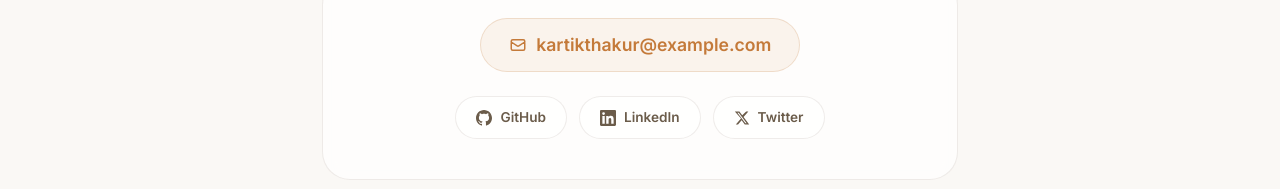
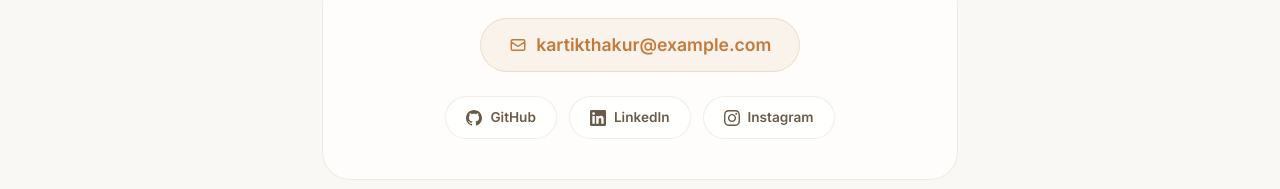
Before and after one commit to kartikthhakur07/my-portfolio, a React (Create React App) app in the folder client/: page / in a window 1280 px wide. Shown: the part 4344-4533 px from the top of the page. Built offline with nearby package versions, Linux system fonts and the light colour scheme.

Commit message:
feat: add real social links - GitHub, LinkedIn, Instagram

```diff
--- a/client/src/components/Contact.js
+++ b/client/src/components/Contact.js
@@ -17,24 +17,31 @@
         </a>
 
         <div className="social-links">
-          <a href="https://github.com/" target="_blank" rel="noreferrer" className="social-link">
+
+          {/* GitHub */}
+          <a href="https://github.com/kartikthhakur07" target="_blank" rel="noreferrer" className="social-link">
             <svg xmlns="http://www.w3.org/2000/svg" viewBox="0 0 24 24" fill="currentColor">
               <path d="M12 0C5.37 0 0 5.37 0 12c0 5.3 3.438 9.8 8.205 11.385.6.113.82-.258.82-.577 0-.285-.01-1.04-.015-2.04-3.338.724-4.042-1.61-4.042-1.61-.546-1.385-1.335-1.755-1.335-1.755-1.087-.744.084-.729.084-.729 1.205.084 1.838 1.236 1.838 1.236 1.07 1.835 2.809 1.305 3.495.998.108-.776.417-1.305.76-1.605-2.665-.3-5.466-1.332-5.466-5.93 0-1.31.465-2.38 1.235-3.22-.135-.303-.54-1.523.105-3.176 0 0 1.005-.322 3.3 1.23.96-.267 1.98-.399 3-.405 1.02.006 2.04.138 3 .405 2.28-1.552 3.285-1.23 3.285-1.23.645 1.653.24 2.873.12 3.176.765.84 1.23 1.91 1.23 3.22 0 4.61-2.805 5.625-5.475 5.92.42.36.81 1.096.81 2.22 0 1.606-.015 2.896-.015 3.286 0 .315.21.69.825.57C20.565 21.795 24 17.295 24 12c0-6.63-5.37-12-12-12z"/>
             </svg>
             GitHub
           </a>
-          <a href="https://linkedin.com/" target="_blank" rel="noreferrer" className="social-link">
+
+          {/* LinkedIn */}
+          <a href="https://www.linkedin.com/in/kartik-thakur-b2b826332" target="_blank" rel="noreferrer" className="social-link">
             <svg xmlns="http://www.w3.org/2000/svg" viewBox="0 0 24 24" fill="currentColor">
               <path d="M20.447 20.452h-3.554v-5.569c0-1.328-.027-3.037-1.852-3.037-1.853 0-2.136 1.445-2.136 2.939v5.667H9.351V9h3.414v1.561h.046c.477-.9 1.637-1.85 3.37-1.85 3.601 0 4.267 2.37 4.267 5.455v6.286zM5.337 7.433a2.062 2.062 0 01-2.063-2.065 2.064 2.064 0 112.063 2.065zm1.782 13.019H3.555V9h3.564v11.452zM22.225 0H1.771C.792 0 0 .774 0 1.729v20.542C0 23.227.792 24 1.771 24h20.451C23.2 24 24 23.227 24 22.271V1.729C24 .774 23.2 0 22.222 0h.003z"/>
             </svg>
             LinkedIn
           </a>
-          <a href="https://twitter.com/" target="_blank" rel="noreferrer" className="social-link">
+
+          {/* Instagram */}
+          <a href="https://www.instagram.com/kartiik.o_/" target="_blank" rel="noreferrer" className="social-link">
             <svg xmlns="http://www.w3.org/2000/svg" viewBox="0 0 24 24" fill="currentColor">
-              <path d="M18.244 2.25h3.308l-7.227 8.26 8.502 11.24H16.17l-4.714-6.231-5.401 6.231H2.746l7.73-8.835L1.254 2.25H8.08l4.259 5.631L18.244 2.25zm-1.161 17.52h1.833L7.084 4.126H5.117L17.083 19.77z"/>
+              <path d="M12 2.163c3.204 0 3.584.012 4.85.07 3.252.148 4.771 1.691 4.919 4.919.058 1.265.069 1.645.069 4.849 0 3.205-.012 3.584-.069 4.849-.149 3.225-1.664 4.771-4.919 4.919-1.266.058-1.644.07-4.85.07-3.204 0-3.584-.012-4.849-.07-3.26-.149-4.771-1.699-4.919-4.92-.058-1.265-.07-1.644-.07-4.849 0-3.204.013-3.583.07-4.849.149-3.227 1.664-4.771 4.919-4.919 1.266-.057 1.645-.069 4.849-.069zm0-2.163c-3.259 0-3.667.014-4.947.072-4.358.2-6.78 2.618-6.98 6.98-.059 1.281-.073 1.689-.073 4.948 0 3.259.014 3.668.072 4.948.2 4.358 2.618 6.78 6.98 6.98 1.281.058 1.689.072 4.948.072 3.259 0 3.668-.014 4.948-.072 4.354-.2 6.782-2.618 6.979-6.98.059-1.28.073-1.689.073-4.948 0-3.259-.014-3.667-.072-4.947-.196-4.354-2.617-6.78-6.979-6.98-1.281-.059-1.69-.073-4.949-.073zm0 5.838c-3.403 0-6.162 2.759-6.162 6.162s2.759 6.163 6.162 6.163 6.162-2.759 6.162-6.163c0-3.403-2.759-6.162-6.162-6.162zm0 10.162c-2.209 0-4-1.79-4-4 0-2.209 1.791-4 4-4s4 1.791 4 4c0 2.21-1.791 4-4 4zm6.406-11.845c-.796 0-1.441.645-1.441 1.44s.645 1.44 1.441 1.44c.795 0 1.439-.645 1.439-1.44s-.644-1.44-1.439-1.44z"/>
             </svg>
-            Twitter
+            Instagram
           </a>
+
         </div>
       </div>
 
```
